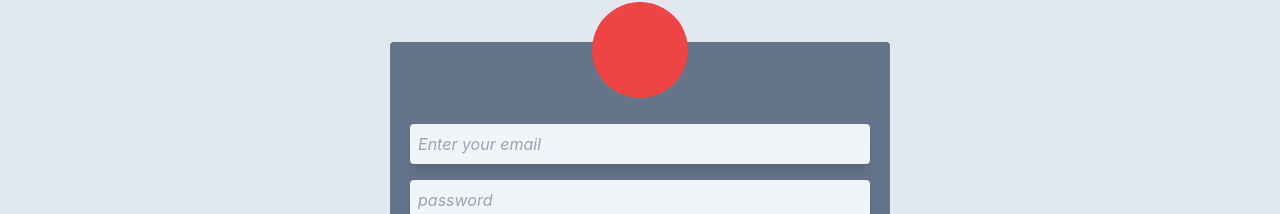
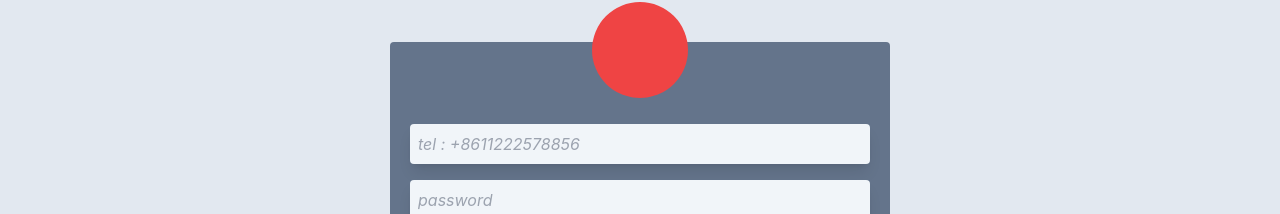
Before and after one commit to EdondjiIbolo/Dachuan-React, a React (Vite) app: page /login in a window 1280 px wide. Shown: the part 158-372 px from the top of the page. Built offline with nearby package versions, Linux system fonts and the light colour scheme.

Commit message:
inputs fixed

```diff
--- a/src/components/pages/Login.jsx
+++ b/src/components/pages/Login.jsx
@@ -4,7 +4,7 @@ import loginServices from "../../Hooks/login";
 import { useUser } from "../../Hooks/useUser";
 import { Loading } from "../Loading";
 export function Login() {
-  const [email, setEmail] = useState("");
+  const [phone, setPhone] = useState("");
   const [password, setPassword] = useState("");
   const [loading, setLoading] = useState(false);
   const [error, setError] = useState(false);
@@ -23,7 +23,7 @@ export function Login() {
     try {
       setLoading(true);
       const userdata = await loginServices.login({
-        email,
+        phone,
         password,
       });
       const newdata = userdata;
@@ -74,14 +74,15 @@ export function Login() {
             <div className="w-24 bg-red-500 h-24"></div>
           </picture>
           <input
-            type="email"
-            name="email"
-            value={email}
+            type="nmber"
+            name="number"
+            value={phone}
+            inputMode="tel"
             className={className}
-            placeholder="Enter your email"
-            onChange={({ target }) => setEmail(target.value)}
+            placeholder="tel : +8611222578856"
+            onChange={({ target }) => setPhone(target.value)}
             onFocus={() => setError(false)}
-            autoComplete="username"
+            autoComplete="Phone Number"
           />
           <div className="w-full">
             <input
--- a/src/components/pages/SignUp.jsx
+++ b/src/components/pages/SignUp.jsx
@@ -178,17 +178,18 @@ export function SignUp() {
               type="number"
               id="telefono"
               name="telefono"
-              inputMode="numeric"
+              inputMode="tel"
               className={`w-full sm:w-1/2 p-2  focus:ring ${
                 error ? "border-red-500 border-2" : ""
               } outline-none text-slate-800 bg-slate-100 shadow-lg rounded`}
-              placeholder="tel: +8611125666985"
+              placeholder="+8611125666985"
               value={phone}
               onChange={({ target }) => setPhone(target.value)}
             />
             <section className="grid grid-flow-col gap-2 sm:w-1/2 auto-cols-fr ">
               <input
                 type="number"
+                inputMode="numeric"
                 placeholder="verification code"
                 className={`w-full p-2  focus:ring ${
                   error ? "border-red-500 border-2" : ""
```
